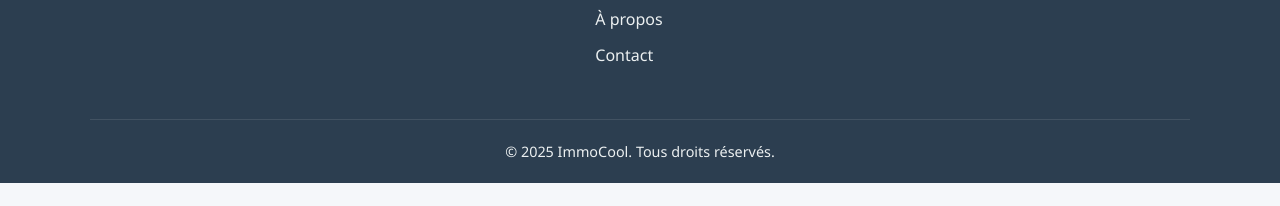
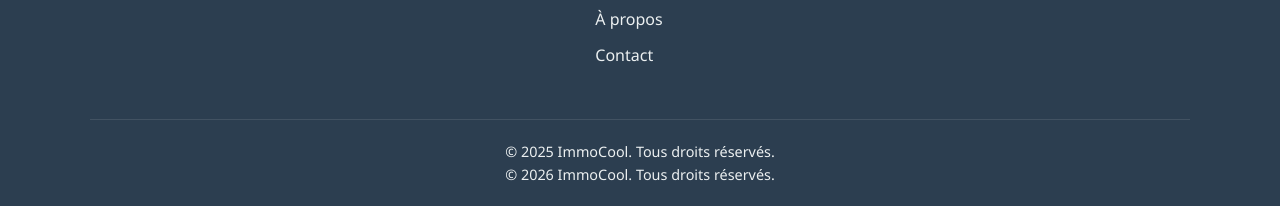
Before and after one commit to stevebay0605/immo, a plain HTML site: page index.html in a window 1280 px wide. Shown: the part 3985-4191 px from the top of the page. Before the commit the page ends 4168 px from the top, so only its background shows below. Drawn offline with nearby package versions, Linux system fonts and the light colour scheme.

Commit message:
mise à jour de index

```diff
--- a/index.html
+++ b/index.html
@@ -304,6 +304,7 @@
 
             <div class="footer-fond">
                 <p>&copy; 2025 ImmoCool. Tous droits réservés.</p>
+                <p>&copy; 2026 ImmoCool. Tous droits réservés.</p>
             </div>
         </div>
     </footer>
```
